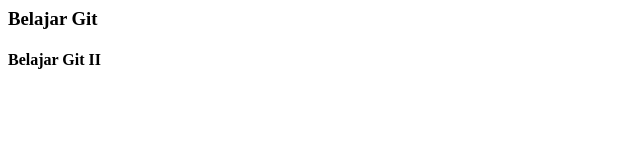
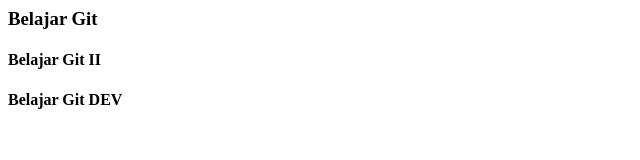
Before and after one commit to tatasutiadi/repo-github, a plain HTML site: page index.html in a window 1280 px wide. Shown: the whole page, without its empty margins (0-640 px from the left). Drawn offline with Linux system fonts and the light colour scheme.

Commit message:
update index.html on dev

```diff
--- a/index.html
+++ b/index.html
@@ -2,3 +2,4 @@
 
 <h3>Belajar Git</h3>
 <h4>Belajar Git II</h4>
+<h4>Belajar Git DEV</h4>
```
